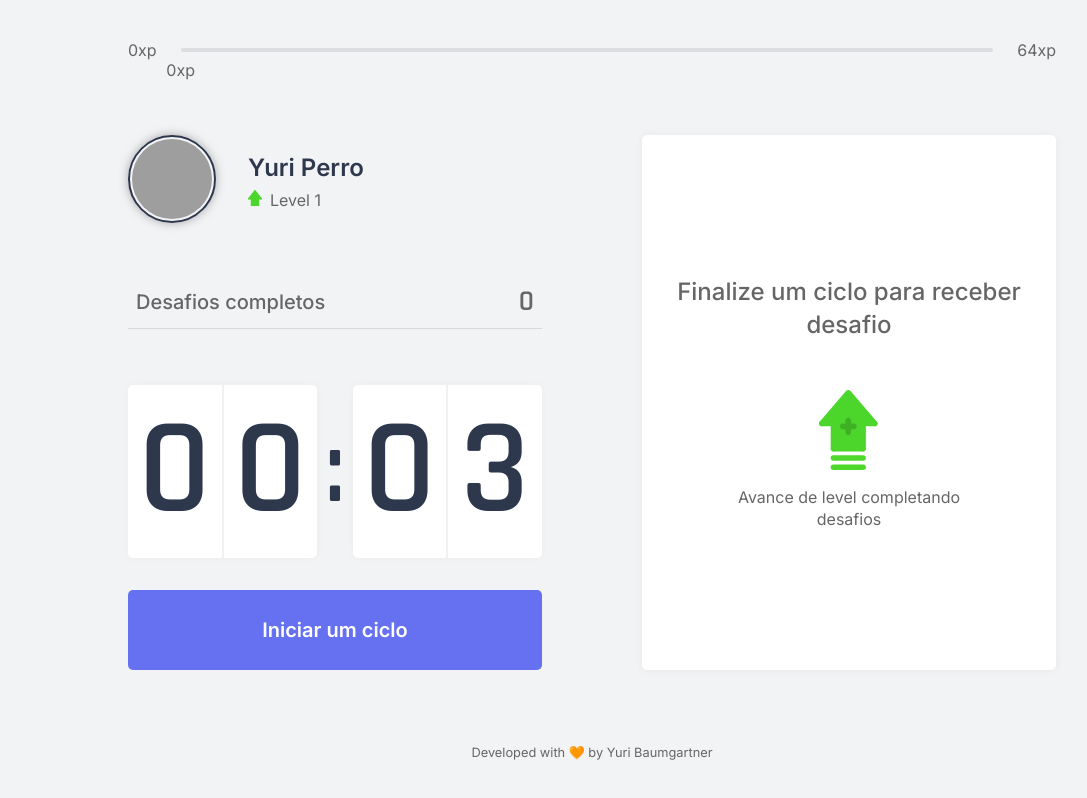
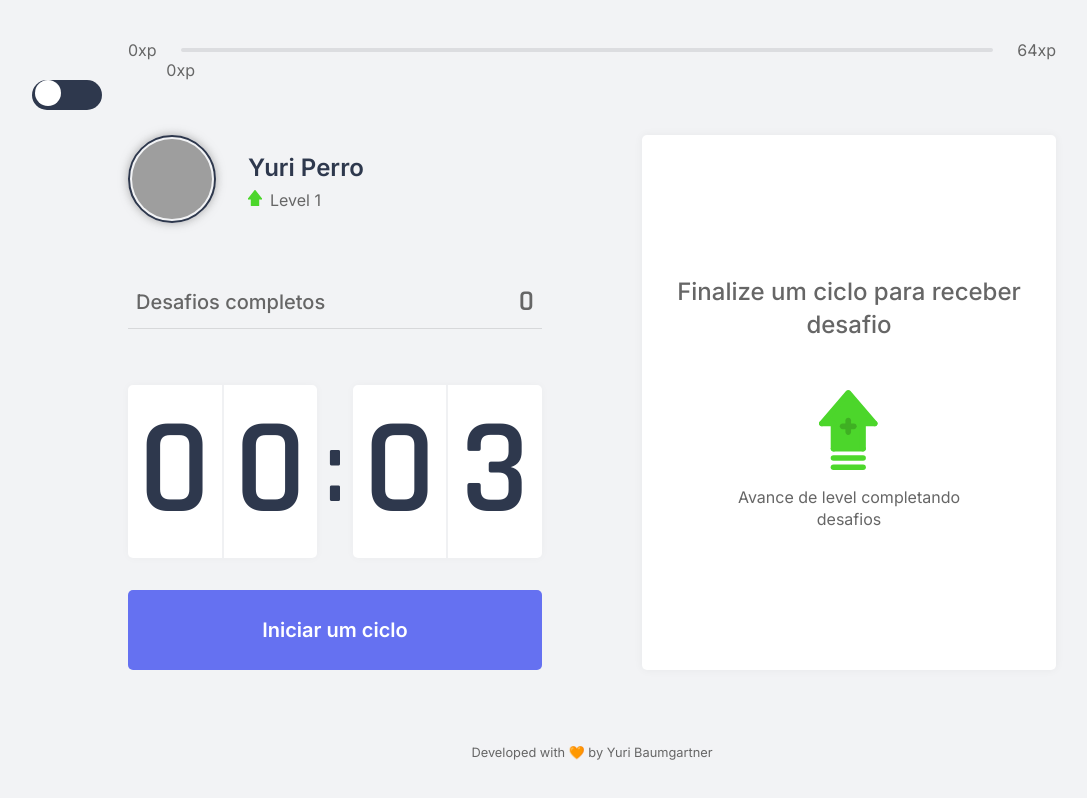
Before and after one commit to YuriPerro/go.move, a Next.js app: page / in a window 1280 px wide. Shown: the whole page, without its empty margins (48-1135 px from the left). Built offline with nearby package versions, Linux system fonts and the light colour scheme; grey boxes are pictures that could not be loaded.

Commit message:
Corrigindo style dos bottoes

```diff
--- /dev/null
+++ b/src/components/DarkModeButton.tsx
@@ -0,0 +1,12 @@
+import styles from '../styles/components/DarkModeButton.module.css'
+
+export function DarkModeButton() {
+    return (
+        <div className={styles.divContainer}>
+            <button className={styles.BtnContainer}>
+
+                <div className={styles.divCircle} />
+            </button>
+        </div>
+    )
+}
--- a/src/pages/index.tsx
+++ b/src/pages/index.tsx
@@ -8,9 +8,12 @@ import Head from 'next/head';
 import styles from '../styles/pages/Home.module.css'
 import { ChallengeBox } from "../components/ChallengeBox";
 import { CountdownProvider } from "../contexts/CountdownContext";
+import { DarkModeButton } from "../components/DarkModeButton";
 
 export default function Home() {
   return (
+    <>
+      <DarkModeButton />
       <div className={styles.container}>
         <Head>
           <title> Início • go.move</title>
@@ -35,5 +38,6 @@ export default function Home() {
         </footer>
         </CountdownProvider>
       </div>
+    </>
   )
 }
--- a/src/styles/components/Countdown.module.css
+++ b/src/styles/components/Countdown.module.css
@@ -52,20 +52,28 @@
     font-weight: 600;
 
     transition: background-color 0.2s;
+    outline: none;
+    box-shadow: none;
 }
 
 .countdownButton:not(:disabled):hover {
     background: var(--blue-dark);
+    outline: none;
+    box-shadow: none;
 }
 
 .countdownButtonActive{
     background: var(--white);
     color: var(--title);
+    outline: none;
+    box-shadow: none;
 }
 
 .countdownButtonActive:not(:disabled):hover{
     background: var(--red);
     color: var(--white);
+    outline: none;
+    box-shadow: none;
 }
 
 .countdownButton:disabled {
--- /dev/null
+++ b/src/styles/components/DarkModeButton.module.css
@@ -0,0 +1,33 @@
+.divContainer {
+    width: 70px;
+    height: 30px;
+    background: var(--title);
+    border-radius: 60px;
+
+    display: flex;
+    align-items: center;
+    text-align: center;
+
+    position: absolute;
+
+    margin-top: 5rem;
+    margin-left: 5rem;
+}
+
+.divContainer button {
+    align-self: flex-start;
+    width: 26px;
+    height: 26px;
+    background: var(--white);
+    border-radius: 50px;
+    margin-left: 3px;
+    border: 0px;
+
+    outline: none;
+    box-shadow: none;
+}
+
+.divContainer button:active {
+    outline: none;
+    box-shadow: none;
+}
```
Also changed, not shown: src/styles/pages/Home.module.css (line endings or trailing spaces). Lines whose indentation alone changed are shown as unchanged.
